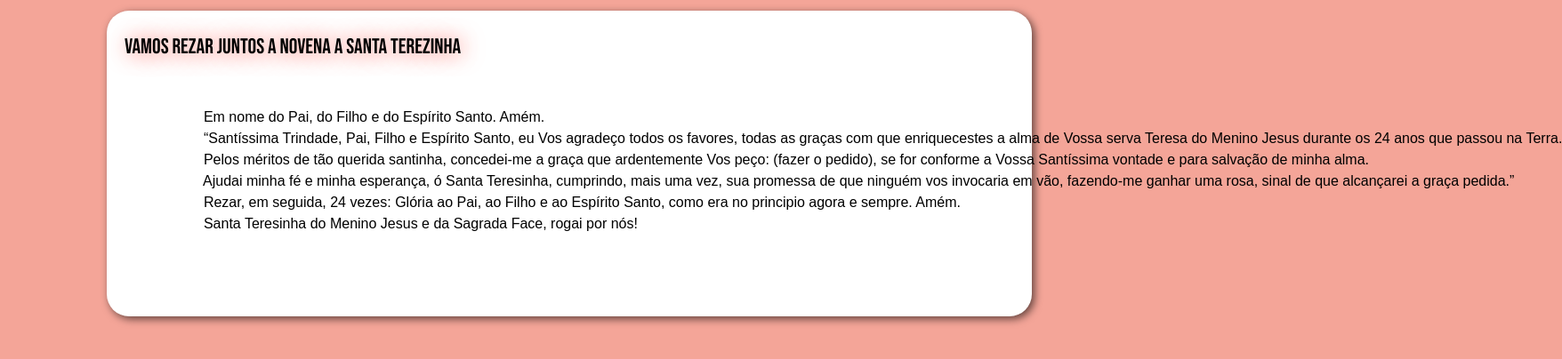
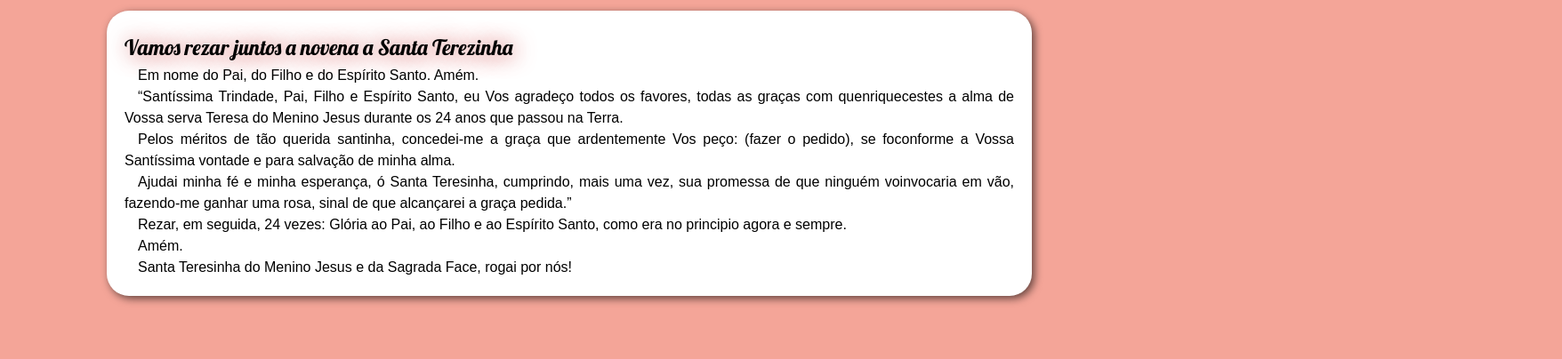
Before and after one commit to PedroVictor-008/Santa_Teresinha, a plain HTML site: page codigosHTML/nove.html in a window 1280 px wide. Shown: the part 90-494 px from the top of the page at 89% size, 1756 px wide, since content can reach past the window. Drawn offline with Linux system fonts and the light colour scheme.

Commit message:
alguns ajustes

```diff
--- a/codigoCSS/estily.css
+++ b/codigoCSS/estily.css
@@ -132,6 +132,17 @@ main  h2.oration{
     text-align: center;
 }
 
+main section h1.desta{
+    font-family: var(--font-destaque);
+    padding: 5.5px 0px 5.5px 0px;
+    text-shadow: 2px 1px 24px var(--cor2);
+}
+
+main section p.textnove{
+    font-family: var(--font-paragrafro);
+    font-size: 1em;
+}
+
 aside p{
     font-family: var(--font-padrao);
     font-size: 1em;
--- a/codigosHTML/nove.html
+++ b/codigosHTML/nove.html
@@ -12,17 +12,14 @@
     </header>
     <main>
         <section>
-            <h1>Vamos rezar juntos a novena a Santa Terezinha</h1>
-            <pre>
-                <p>
-                    Em nome do Pai, do Filho e do Espírito Santo. Amém.
-                    “Santíssima Trindade, Pai, Filho e Espírito Santo, eu Vos agradeço todos os favores, todas as graças com que enriquecestes a alma de Vossa serva Teresa do Menino Jesus durante os 24 anos que passou na Terra.
-                    Pelos méritos de tão querida santinha, concedei-me a graça que ardentemente Vos peço: (fazer o pedido), se for conforme a Vossa Santíssima vontade e para salvação de minha alma.
-                    Ajudai minha fé e minha esperança, ó Santa Teresinha, cumprindo, mais uma vez, sua promessa de que ninguém vos invocaria em vão, fazendo-me ganhar uma rosa, sinal de que alcançarei a graça pedida.”
-                    Rezar, em seguida, 24 vezes: Glória ao Pai, ao Filho e ao Espírito Santo, como era no principio agora e sempre. Amém.
-                    Santa Teresinha do Menino Jesus e da Sagrada Face, rogai por nós!
-                </p>
-            </pre>
+            <h1 class="desta">Vamos rezar juntos a novena a Santa Terezinha</h1>
+            <p class="textnove">Em nome do Pai, do Filho e do Espírito Santo. Amém.</p>
+            <p class="textnove">“Santíssima Trindade, Pai, Filho e Espírito Santo, eu Vos agradeço todos os favores, todas as graças com quenriquecestes a alma de Vossa serva Teresa do Menino Jesus durante os 24 anos que passou na Terra.</p>
+            <p class="textnove">Pelos méritos de tão querida santinha, concedei-me a graça que ardentemente Vos peço: (fazer o pedido), se foconforme a Vossa Santíssima vontade e para salvação de minha alma.</p>
+            <p class="textnove">Ajudai minha fé e minha esperança, ó Santa Teresinha, cumprindo, mais uma vez, sua promessa de que ninguém voinvocaria em vão, fazendo-me ganhar uma rosa, sinal de que alcançarei a graça pedida.”</p>
+            <p class="textnove">Rezar, em seguida, 24 vezes: Glória ao Pai, ao Filho e ao Espírito Santo, como era no principio agora e sempre.
+            <p class="textnove">Amém.</p>
+            <p class="textnove">Santa Teresinha do Menino Jesus e da Sagrada Face, rogai por nós!</p>
         </section>
     </main>
 </body>
```
